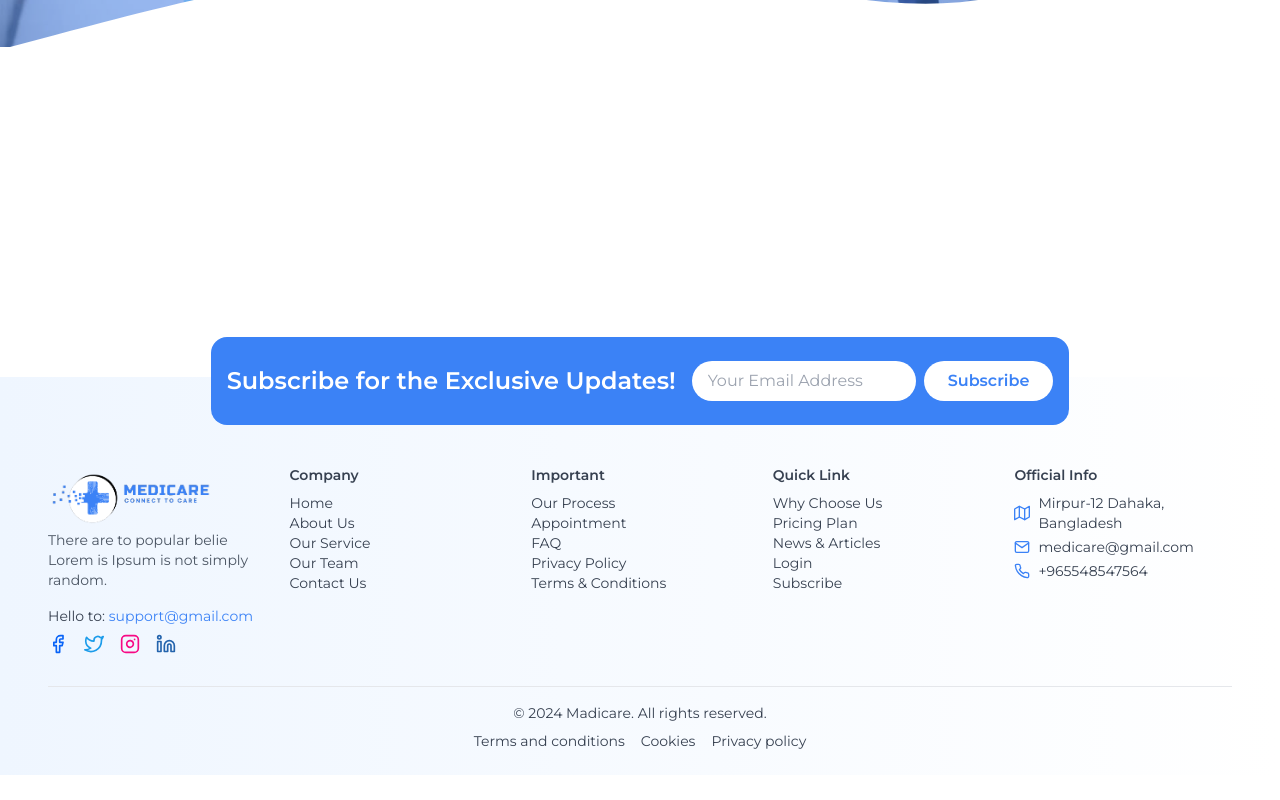
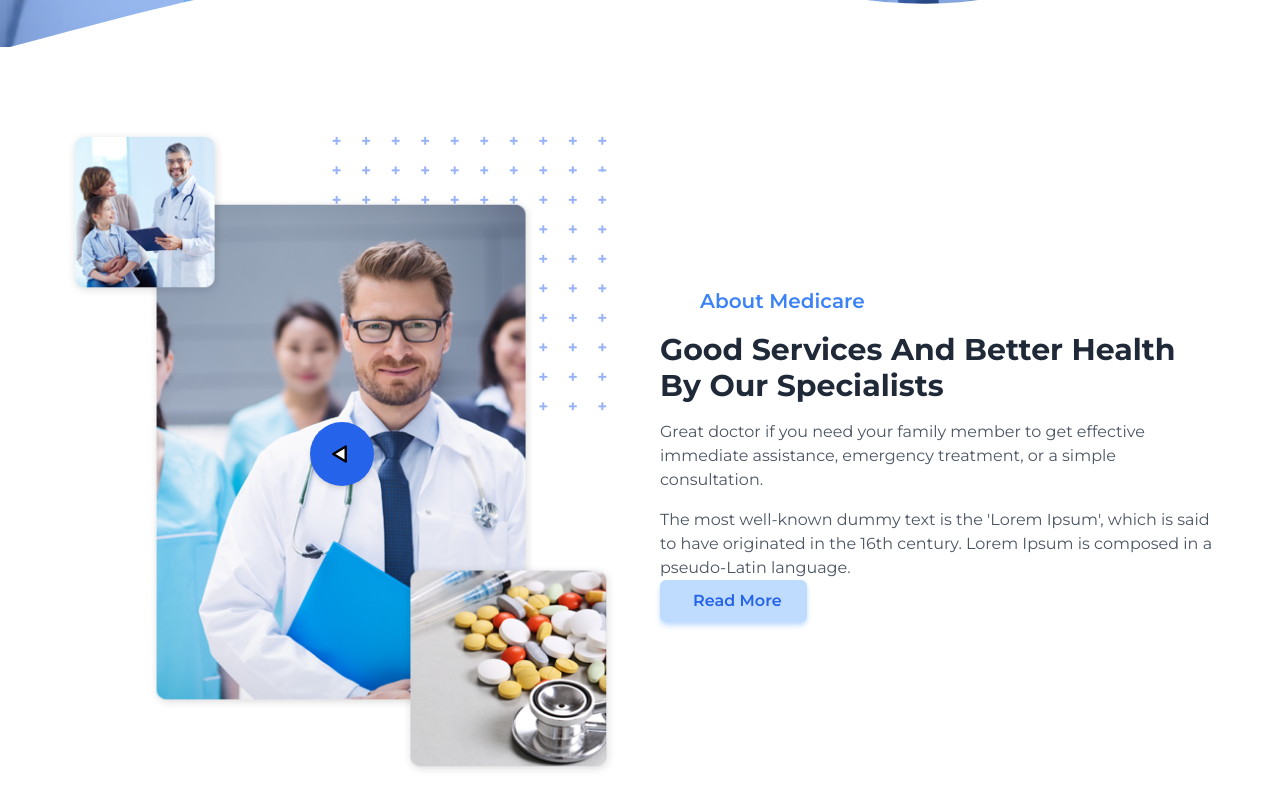
Before and after one commit to rahat2020/Medicare, a Next.js app: page /about in a window 1280 px wide. Shown: the part 600-1400 px from the top of the page. Before the commit the page ends 1375 px from the top, so only its background shows below. Built offline with nearby package versions, Linux system fonts and the light colour scheme.

Commit message:
About medicare component created

```diff
--- a/package.json
+++ b/package.json
@@ -6,7 +6,8 @@
     "dev": "next dev",
     "build": "next build",
     "start": "next start",
-    "lint": "next lint"
+    "lint": "next lint",
+    "lint:fix": "prettier --write ."
   },
   "dependencies": {
     "@reduxjs/toolkit": "^2.2.7",
--- a/src/app/about/page.js
+++ b/src/app/about/page.js
@@ -2,7 +2,7 @@ import AboutUs from "@/components/AboutUs/AboutUs";
 
 const AboutUss = () => {
   return (
-    <div className="h-screen">
+    <div>
       <AboutUs />
     </div>
   );
--- a/src/app/globals.css
+++ b/src/app/globals.css
@@ -20,8 +20,8 @@
   animation: float 3s ease-in-out infinite;
 }
 
-.text-b{
- color: #292D31;
+.text-b {
+  color: #292d31;
 }
 
 .doc_card_style {
--- /dev/null
+++ b/src/components/AboutUs/AboutMedicare.jsx
@@ -0,0 +1,106 @@
+"use client";
+import AppButton from "@/UI/AppButton";
+import ComponentHeader from "@/UI/ComponentHeader";
+import Image from "next/image";
+import { useState } from "react";
+
+export default function AboutMedicare() {
+  const [isVideoOpen, setIsVideoOpen] = useState(false);
+
+  const toggleVideoPopup = () => {
+    setIsVideoOpen(!isVideoOpen);
+  };
+
+  return (
+    <>
+      <div className="max-w-7xl mx-auto flex flex-col lg:flex-row items-center gap-10">
+        {/* Left Section */}
+        <div className="relative w-full md:w-1/2">
+          <div className="relative">
+            <Image
+              width={400}
+              height={500}
+              src="/assets/about_mdc.png"
+              alt="Doctor"
+              className="rounded-lg w-full"
+            />
+            <button
+              onClick={toggleVideoPopup}
+              className="absolute inset-0 m-auto flex items-center justify-center w-16 h-16 bg-blue-600 rounded-full shadow-md hover:bg-blue-700 focus:outline-none transition-all duration-200"
+            >
+              <svg
+                xmlns="http://www.w3.org/2000/svg"
+                fill="white"
+                viewBox="0 0 24 24"
+                strokeWidth="1.5"
+                stroke="currentColor"
+                className="w-10 h-10"
+              >
+                <path
+                  strokeLinecap="round"
+                  strokeLinejoin="round"
+                  d="M6.75 12l7.5-4.5v9l-7.5-4.5z"
+                />
+              </svg>
+            </button>
+          </div>
+        </div>
+
+        {/* Right Section*/}
+        <div className="w-full md:w-1/2">
+          <ComponentHeader title={"About Medicare"} titleClasses="text-start text-20" />
+          <h2 className="text-3xl font-bold text-gray-800 mt-4">
+            Good Services And Better Health By Our Specialists
+          </h2>
+          <p className="text-gray-600 mt-4">
+            Great doctor if you need your family member to get effective immediate assistance,
+            emergency treatment, or a simple consultation.
+          </p>
+          <p className="text-gray-600 mt-4">
+            The most well-known dummy text is the &apos;Lorem Ipsum&apos;, which is said to have
+            originated in the 16th century. Lorem Ipsum is composed in a pseudo-Latin language.
+          </p>
+          <AppButton
+            text={"Read More"}
+            customStyles={
+              "w-fit border-blue-200 bg-blue-200 shadow-md shadow-blue-200 font-semibold text-blue-600 hover:bg-blue-600 hover:text-white cursor-pointer"
+            }
+          />
+        </div>
+      </div>
+
+      {/* Video Popup */}
+      {isVideoOpen && (
+        <div className="fixed inset-0 m-auto bottom-20 md:bottom-32 z-50 flex items-center justify-center">
+          <div className="relative bg-white rounded-lg shadow-lg w-11/12 lg:w-2/3">
+            <button
+              onClick={toggleVideoPopup}
+              className="absolute top-2 right-2 text-white hover:text-gray-800 focus:outline-none"
+            >
+              <svg
+                xmlns="http://www.w3.org/2000/svg"
+                fill="none"
+                viewBox="0 0 24 24"
+                strokeWidth="1.5"
+                stroke="currentColor"
+                className="w-6 h-6"
+              >
+                <path strokeLinecap="round" strokeLinejoin="round" d="M6 18L18 6M6 6l12 12" />
+              </svg>
+            </button>
+            <div className="h-[200px] md:h-[500px]">
+              <iframe
+                src="https://www.youtube.com/embed/NrsCej6SVxM?si=lA4tuG6TpnmeoBOV"
+                title="YouTube video"
+                className="rounded-lg w-full h-full"
+                frameBorder="0"
+                allow="accelerometer; autoplay; clipboard-write; encrypted-media; gyroscope; picture-in-picture"
+                allowFullScreen
+              ></iframe>
+            </div>
+          </div>
+        </div>
+      )}
+    </>
+  );
+}
--- a/src/components/AboutUs/AboutUs.jsx
+++ b/src/components/AboutUs/AboutUs.jsx
@@ -1,11 +1,15 @@
 "use client";
 import React from "react";
 import AboutBanner from "@/UI/CommonBanner";
+import AboutMedicare from "./AboutMedicare";
 
 const AboutUs = () => {
   return (
-    <div className="h-[100vh]">
+    <div>
       <AboutBanner customStyles="h-[550px]" />
+      <div className="max-w-6xl mx-auto space-y-20 md:space-y-32">
+        <AboutMedicare />
+      </div>
     </div>
   );
 };
```
Also changed, not shown: public/assets/about_mdc.png (added).
